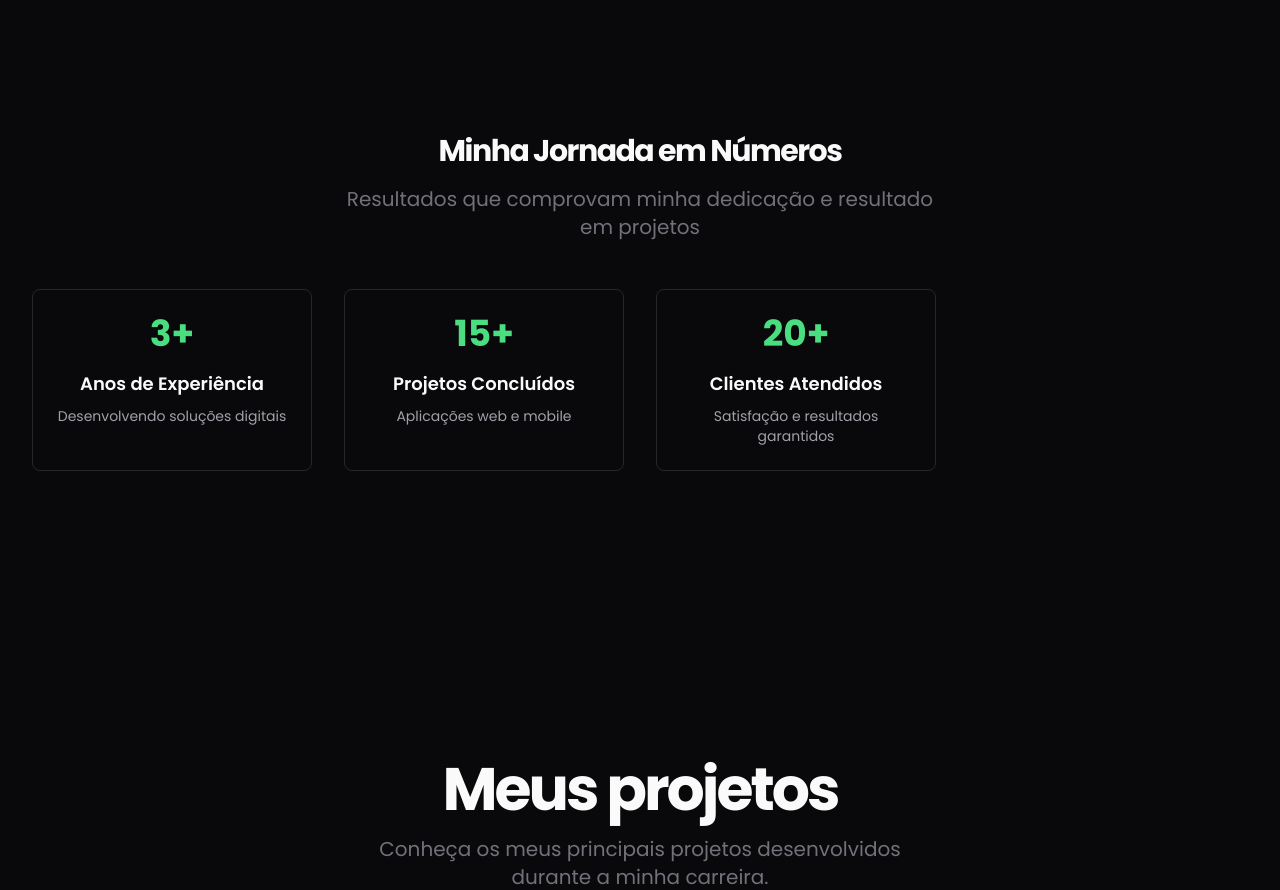
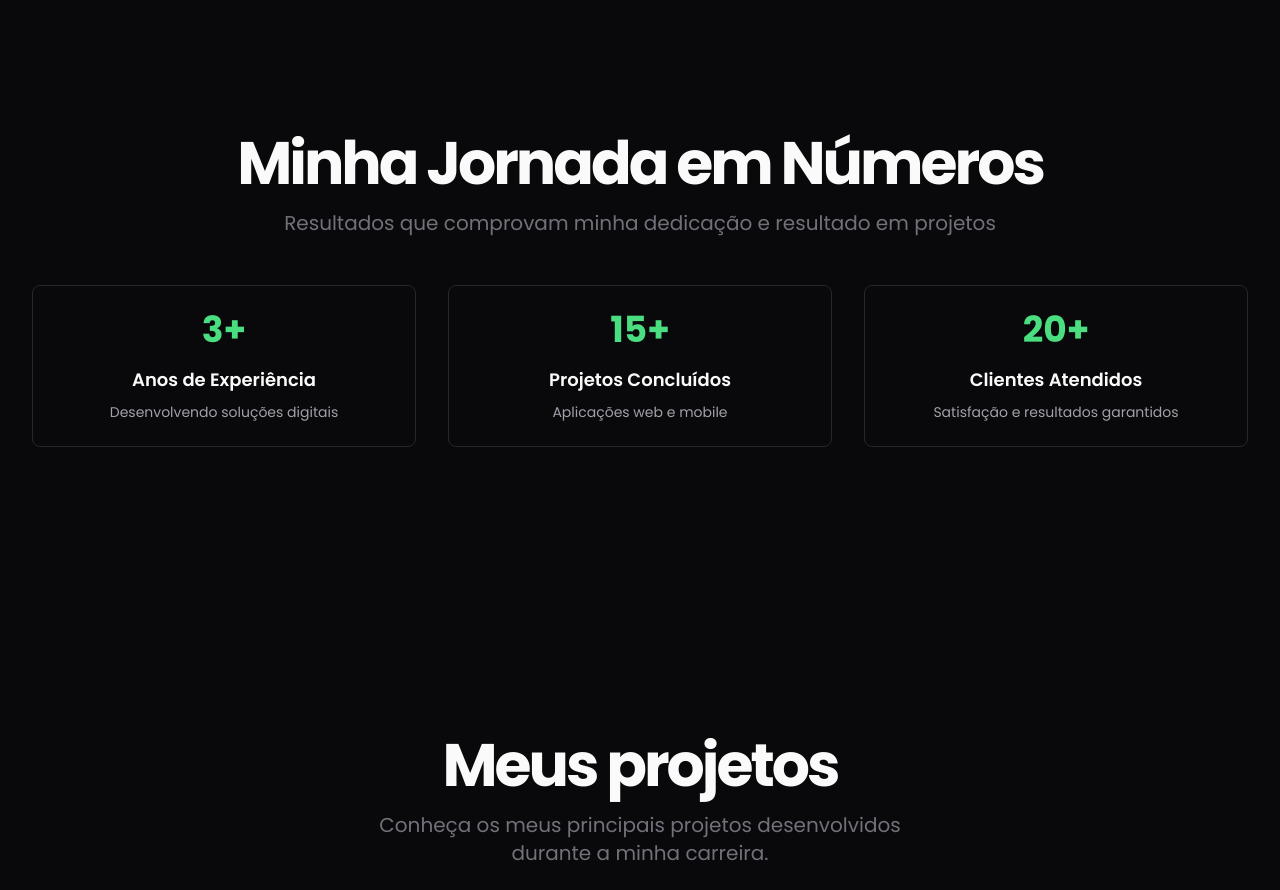
Before and after one commit to wendryuslima/portfolio-wendryus, a Next.js app: page / in a window 1280 px wide. Shown: the part 3800-4690 px from the top of the page. Built offline with nearby package versions, Linux system fonts and the light colour scheme; grey boxes are pictures that could not be loaded.

Commit message:
fix: update layout and styling for projects and stats components

```diff
--- a/app/components/projects.tsx
+++ b/app/components/projects.tsx
@@ -7,11 +7,11 @@ const Projects = () => {
   return (
     <section id="projects" className="space-y-6">
       <div
-        className="justify-center gap-4 items-center flex flex-col"
+        className="justify-center gap-4 lg:items-center flex flex-col"
         data-aos="fade-up"
       >
         <h2>Meus projetos</h2>
-        <p className="text-zinc-500 text-xl max-w-[600px] text-center items-center">
+        <p className="text-zinc-500 text-xl max-w-[600px] lg:text-center items-center">
           Conheça os meus principais projetos desenvolvidos durante a minha
           carreira.
         </p>
--- a/app/components/stats.tsx
+++ b/app/components/stats.tsx
@@ -22,20 +22,18 @@ const Stats = () => {
 
   return (
     <section id="stats" className="py-16">
-      <div className="container mx-auto px-4">
+      <div className="px-4">
         <div
-          className="justify-center flex flex-col gap-4 items-center mb-12"
+          className=" flex flex-col gap-4 lg:items-center items-left mb-12"
           data-aos="fade-up"
         >
-          <h2 className="text-3xl text-center font-bold">
-            Minha Jornada em Números
-          </h2>
-          <p className="text-zinc-500 text-xl max-w-[600px] text-center">
+          <h2 className=" font-bold">Minha Jornada em Números</h2>
+          <p className="text-zinc-500 text-xl  ">
             Resultados que comprovam minha dedicação e resultado em projetos
           </p>
         </div>
 
-        <div className="grid grid-cols-1 md:grid-cols-2 lg:grid-cols-4 gap-8">
+        <div className="grid grid-cols-1 lg:grid-cols-3 gap-8">
           {stats.map((stat, index) => (
             <div
               key={index}
```
